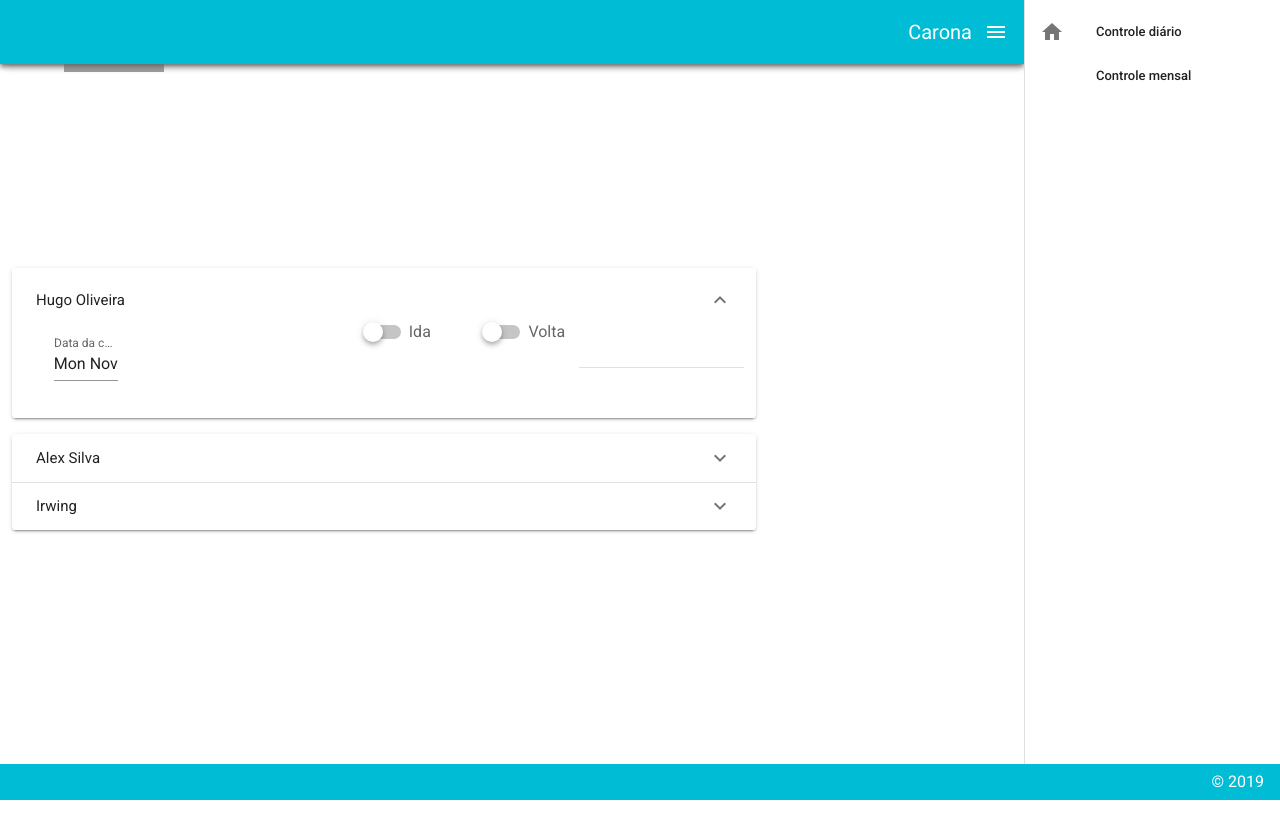
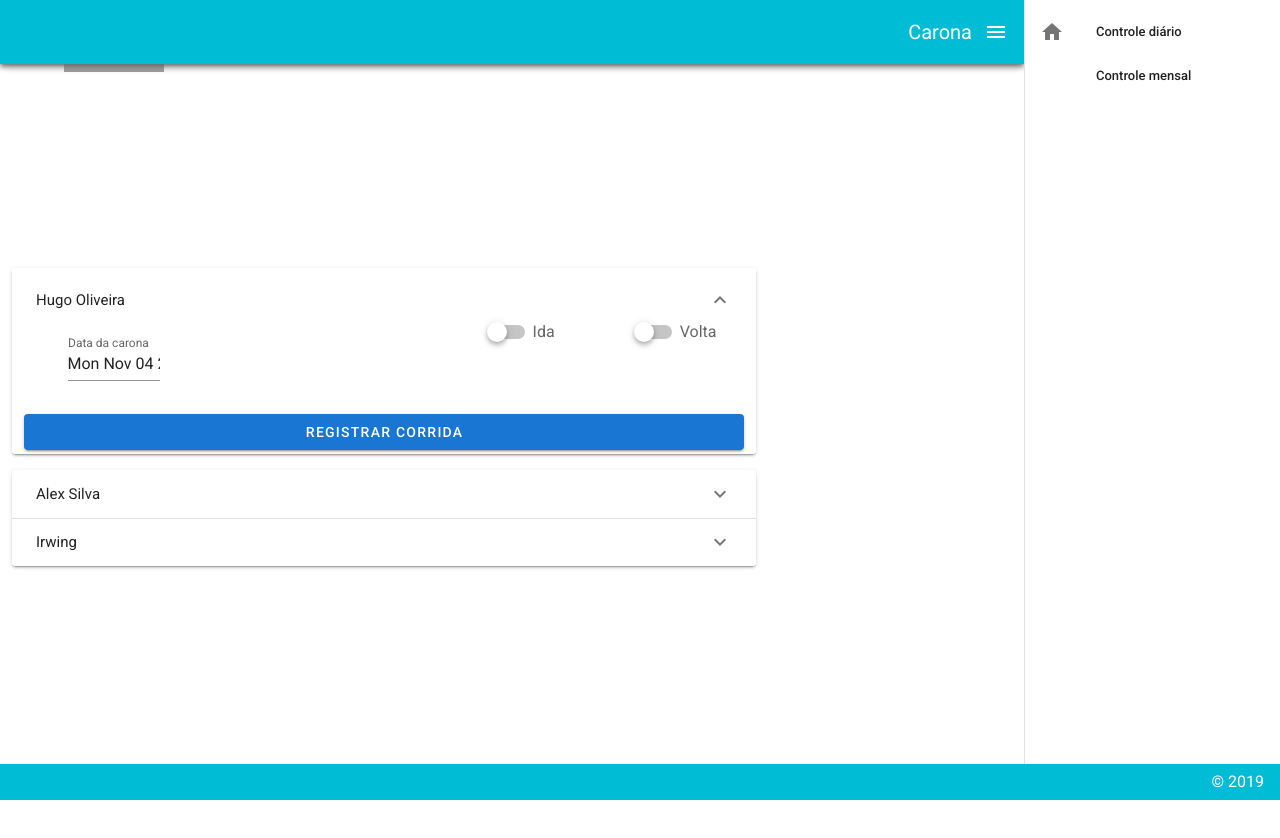
Before and after one commit to HugoOliveiraThor/vuetify-app-carona, a Vue app: page / in a window 1280 px wide. Both pictures are taken after a click on the button "Hugo Oliveira". Shown: the top 838 px of the page. Built offline with nearby package versions, Linux system fonts and the light colour scheme; grey boxes are pictures that could not be loaded.

Commit message:
Ajustar o botão de corrida

```diff
--- a/src/components/Content.vue
+++ b/src/components/Content.vue
@@ -52,6 +52,7 @@
                     label="Volta">
                 </v-switch>
               </v-row>
+              <v-btn block color="primary" >Registrar corrida</v-btn>
               <v-divider></v-divider>
             </v-row>
           </v-col>
```
